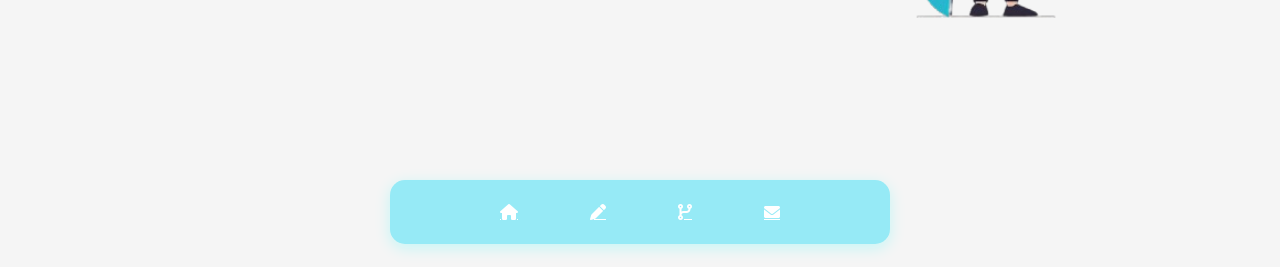
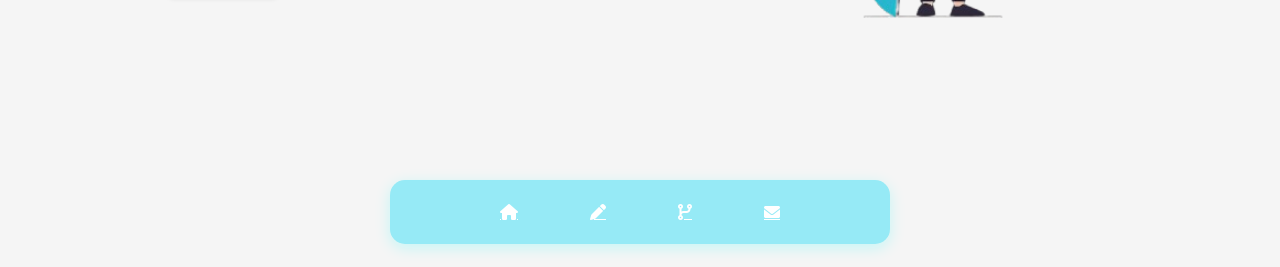
Before and after one commit to Rishiwant1729/PORTFOLIO, a plain HTML site: page index.html in a window 1280 px wide. Shown: the part 549-816 px from the top of the page. Drawn offline with Linux system fonts and the light colour scheme.

Commit message:
minor change

```diff
--- a/style.css
+++ b/style.css
@@ -15,7 +15,7 @@ body {
     flex-direction: row;
     justify-content: space-between;
     align-items: center;
-    padding: 2rem 5%;
+    padding: 2rem 10rem;
     text-align: left;
 }
 
```
